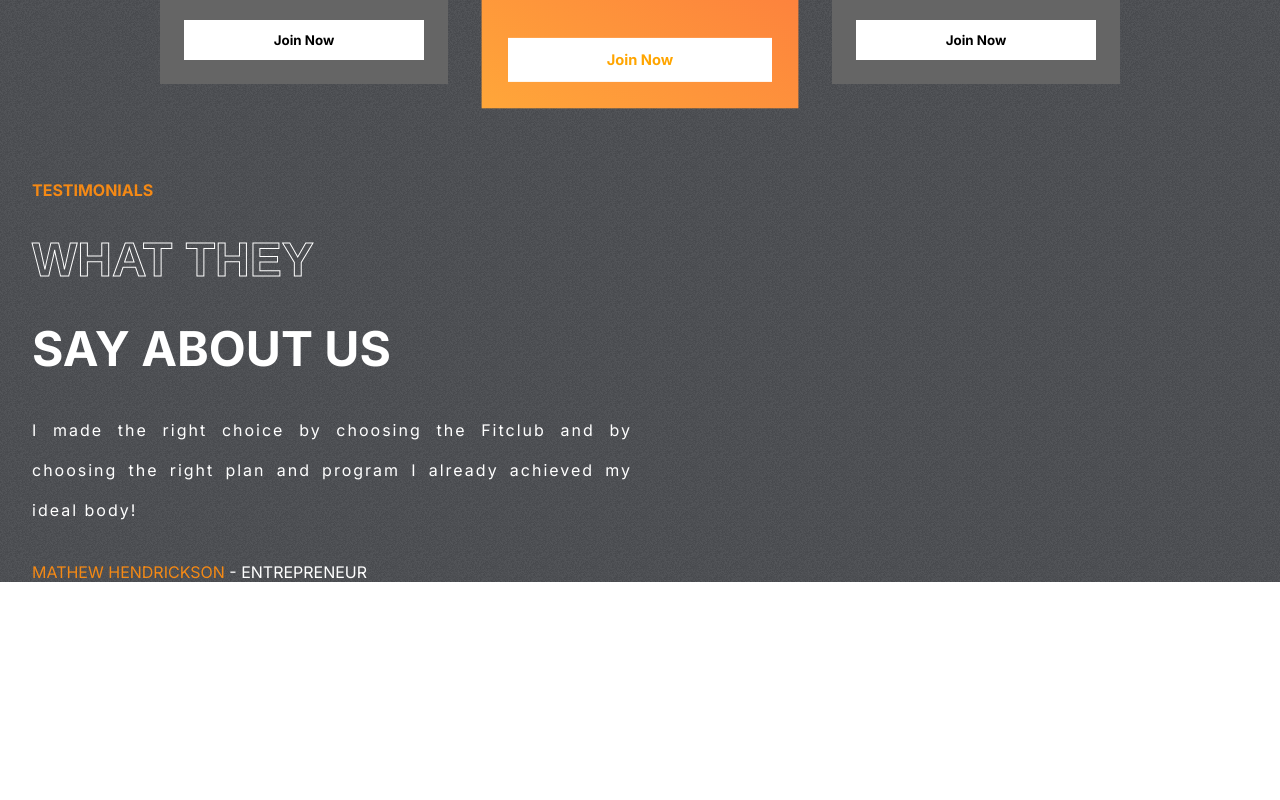
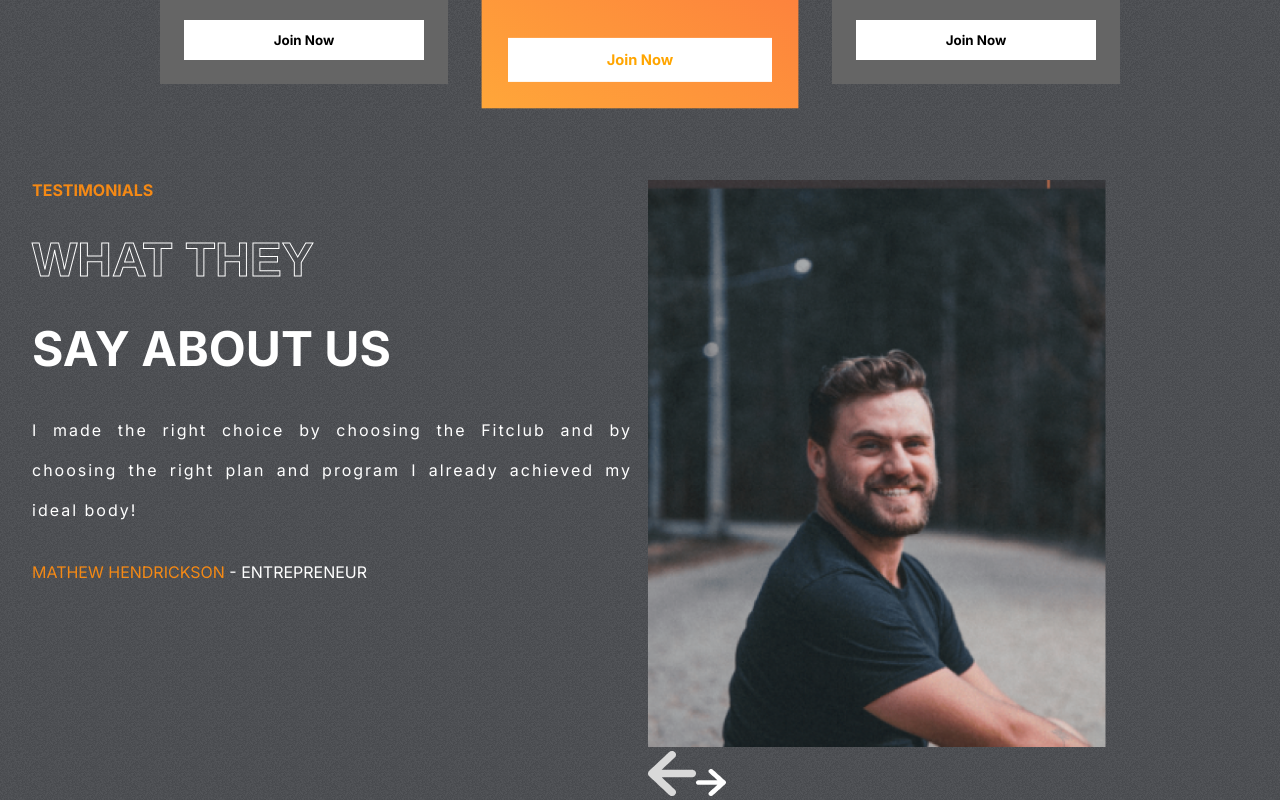
Before and after one commit to Phelyks/FitClubGym_Dec_2023, a React (Create React App) app: page / in a window 1280 px wide. Shown: the part 2483-3283 px from the top of the page. Before the commit the page ends 3065 px from the top, so only its background shows below. Built offline with nearby package versions, Linux system fonts and the light colour scheme.

Commit message:
Jan 12 11:24

```diff
--- a/src/components/Testimonials/Testimonials.jsx
+++ b/src/components/Testimonials/Testimonials.jsx
@@ -1,6 +1,8 @@
 import React, { useState } from 'react';
 import './Testimonials.css';
 import {testimonialsData} from './../../data/testimonialsData';
+import leftArrow from './../../assets/leftArrow.png';
+import rightArrow from './../../assets/rightArrow.png';
 
 
 const Testimonials = () => {
@@ -26,7 +28,13 @@ const Testimonials = () => {
 
         </span>
       </div>
-      <div className="right-t"></div>
+      <div className="right-t">
+        <img src={testimonialsData[selected].image} alt="" />
+        <div className="arrows">
+            <img src={leftArrow} alt="" />
+            <img src={rightArrow} alt="" />
+        </div>
+      </div>
     </div>
   )
 }
```
